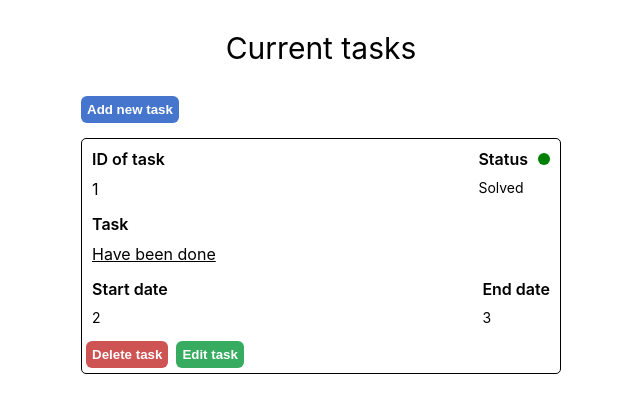
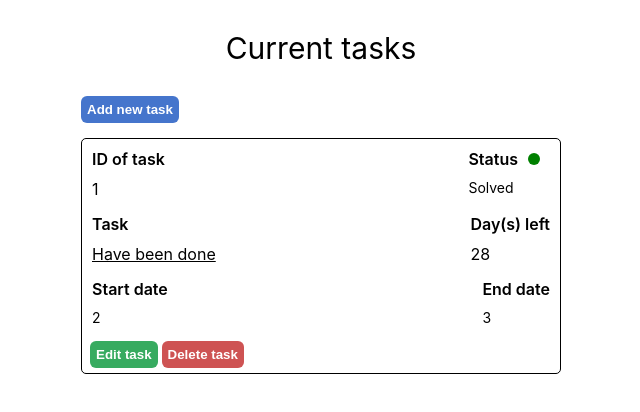
Before and after one commit to Rominos7/Test_project, a React (Create React App) app: page / in a window 1280 px wide. Shown: the top 412 px of the page, without its empty margins (319-959 px from the left). Built offline with nearby package versions, Linux system fonts and the light colour scheme; no server answers.

Commit message:
added validation for dates and day counter for task

```diff
--- a/src/components/addEditForm/addEditForm.module.scss
+++ b/src/components/addEditForm/addEditForm.module.scss
@@ -88,7 +88,7 @@
         }
         .endDate{
             margin-right:10px;
-            #finishDateField{
+            #endDateField{
                 font-size: 13px;
                 width: 150px;
             }
--- a/src/components/addEditForm/index.tsx
+++ b/src/components/addEditForm/index.tsx
@@ -30,12 +30,25 @@ const AddEditForm:React.FC =()=>{
     const sendNewTask=(event:any)=>{
 
         event.preventDefault();
+        //collection data from form;
         let idField = document.querySelector<HTMLInputElement>(`#${styles.idField}`);
         let status = document.querySelector<HTMLSelectElement>(`.${styles.statusSelect}`);
         let task = document.querySelector<HTMLInputElement>(`#${styles.taskField}`);
         let startDate = document.querySelector<HTMLInputElement>(`#${styles.startDateField}`);
-        let finishDate = document.querySelector<HTMLInputElement>(`#${styles.finishDateField}`);
+        let endDate = document.querySelector<HTMLInputElement>(`#${styles.endDateField}`);
 
+        //validation check
+        let startDateConverted = new Date((startDate?.value as string).toString());
+        let endDateConverted = new Date((endDate?.value as string).toString());
+
+        let statDateTime = startDateConverted.getTime();
+        let endDateTime = endDateConverted.getTime();
+
+        if(statDateTime>endDateTime){
+            return alert('Wrong data format! Start date could not be higher that End date');
+        }
+
+        // set up form for sending data to DB
         let URL='https://test-db-task-list-default-rtdb.firebaseio.com/taskList.json';
         let method = 'POST'
 
@@ -51,7 +64,7 @@ const AddEditForm:React.FC =()=>{
         requestData(URL,method,{
             id:idField?.value,
             startDate:startDate?.value,
-            endDate:finishDate?.value,
+            endDate:endDate?.value,
             task:task?.value,
             status:status?.value,
         })
@@ -127,16 +140,16 @@ const AddEditForm:React.FC =()=>{
                         <input type={'date'} id={styles.startDateField} defaultValue={taskPlaceholder.startDate}></input>
                     </div>
                     <div className={styles.endDate}>
-                        <label htmlFor={`${styles.finishDateField}`}>Finish date</label>
-                        <input type={'date'} id={styles.finishDateField} defaultValue={taskPlaceholder.endDate}></input>
+                        <label htmlFor={`${styles.endDateField}`}>End date</label>
+                        <input type={'date'} id={styles.endDateField} defaultValue={taskPlaceholder.endDate}></input>
                     </div>
                 </section>
 
                 {location.state===undefined?
                 <button className={`${styles.button} ${styles.buttonAdd}`} type='submit'>Add task</button>:
                 <button className={`${styles.button} ${styles.buttonEdit}`} type='submit'>Edit task</button>}
-                <button className={styles.linkMainPage} onClick={()=>{history.push('/')}}>To main page</button>
 
+                <button className={styles.linkMainPage} onClick={(event:any)=>{event.preventDefault(); history.push('/');}}>To main page</button>
             </form>
         </>
     )
--- a/src/components/cardsField/index.tsx
+++ b/src/components/cardsField/index.tsx
@@ -21,6 +21,7 @@ const CardsField:React.FC =()=>{
     const history = useHistory();
 
     useSetListData();
+
     const taskList = useSelector(selectTaskList);
 
     useEffect(()=>{
--- a/src/components/taskCadr/index.tsx
+++ b/src/components/taskCadr/index.tsx
@@ -24,6 +24,15 @@ const TaskCard:React.FC<Props> =({id,numOfElement,startDate,endDate,task,status}
 
     const listOfCodeNames = useSelector(selectTaskNames);
     const taskList = useSelector(selectTaskList);
+
+    const daysLeft =()=>{
+        const startDateConverted = new Date(startDate);
+        const endDateConverted = new Date(endDate);
+
+        const diffInDays = (endDateConverted.getTime() - startDateConverted.getTime())/(1000*3600*24);
+
+        return diffInDays;
+    }
 
     const updateData=()=>{
         let URL='https://test-db-task-list-default-rtdb.firebaseio.com/taskList.json';
@@ -89,9 +98,13 @@ const TaskCard:React.FC<Props> =({id,numOfElement,startDate,endDate,task,status}
                 </div>
             </section>
             <section className={styles.middleSection}>
-                <div>
+                <div className={styles.taskSection}>
                     <p>Task</p>
                     <p>{task}</p>
+                </div>
+                <div className={styles.daysSection}>
+                    <p>Day(s) left</p>
+                    <p>{daysLeft()}</p>
                 </div>
             </section>
             <section className={styles.lowerSection}>
@@ -105,8 +118,8 @@ const TaskCard:React.FC<Props> =({id,numOfElement,startDate,endDate,task,status}
                 </div>
             </section>
             <section className = {styles.buttons}>
+                <button className={styles.buttonsStyle} onClick={()=>{onEdit()}} >Edit task</button>
                 <button className={styles.buttonsStyle} onClick={()=>{onDelete()}}>Delete task</button>
-                <button className={styles.buttonsStyle} onClick={()=>{onEdit()}} >Edit task</button>
             </section>
         </div>
         </>
--- a/src/components/taskCadr/taskCard.module.scss
+++ b/src/components/taskCadr/taskCard.module.scss
@@ -36,7 +36,7 @@
                     height: 12px;
                     background-color: green;
                     border-radius: 50%;
-                    margin-right: 10px;
+                    margin-right: 20px;
                     margin-left: 10px;
                 }
             }
@@ -55,15 +55,25 @@
             margin-top:15px;
             margin-left:10px;
             font-weight: 600;
-
         }
-        p:nth-of-type(2){
-            margin:0rem;
-            margin-top:10px;
-            margin-left:10px;
-            text-decoration: underline;
+        .taskSection{
+            p:nth-of-type(2){
+                margin:0rem;
+                margin-top:10px;
+                margin-left:10px;
+                text-decoration: underline;
+            }
         }
-
+        .daysSection{
+            p:nth-of-type(1){
+                margin-right:10px;
+            }
+            p:nth-of-type(2){
+                margin:0rem;
+                margin-top:10px;
+                margin-left:10px;
+            }
+        }
     }
     .lowerSection{
         display: flex;
@@ -102,14 +112,14 @@
         margin-top:15px;
         margin-bottom: 5px;
         button:nth-of-type(1){
-            margin-left:4px;
-            background-color: #ce5353;
+            margin-left:8px;
+            background-color: #37ab60;
             color:white;
             font-weight:600;
         }
         button:nth-of-type(2){
-            margin-left:8px;
-            background-color: #37ab60;
+            margin-left:4px;
+            background-color: #ce5353;
             color:white;
             font-weight:600;
         }
```
Also changed, not shown: 1 other file (tests, documents, lock files or other folders).
